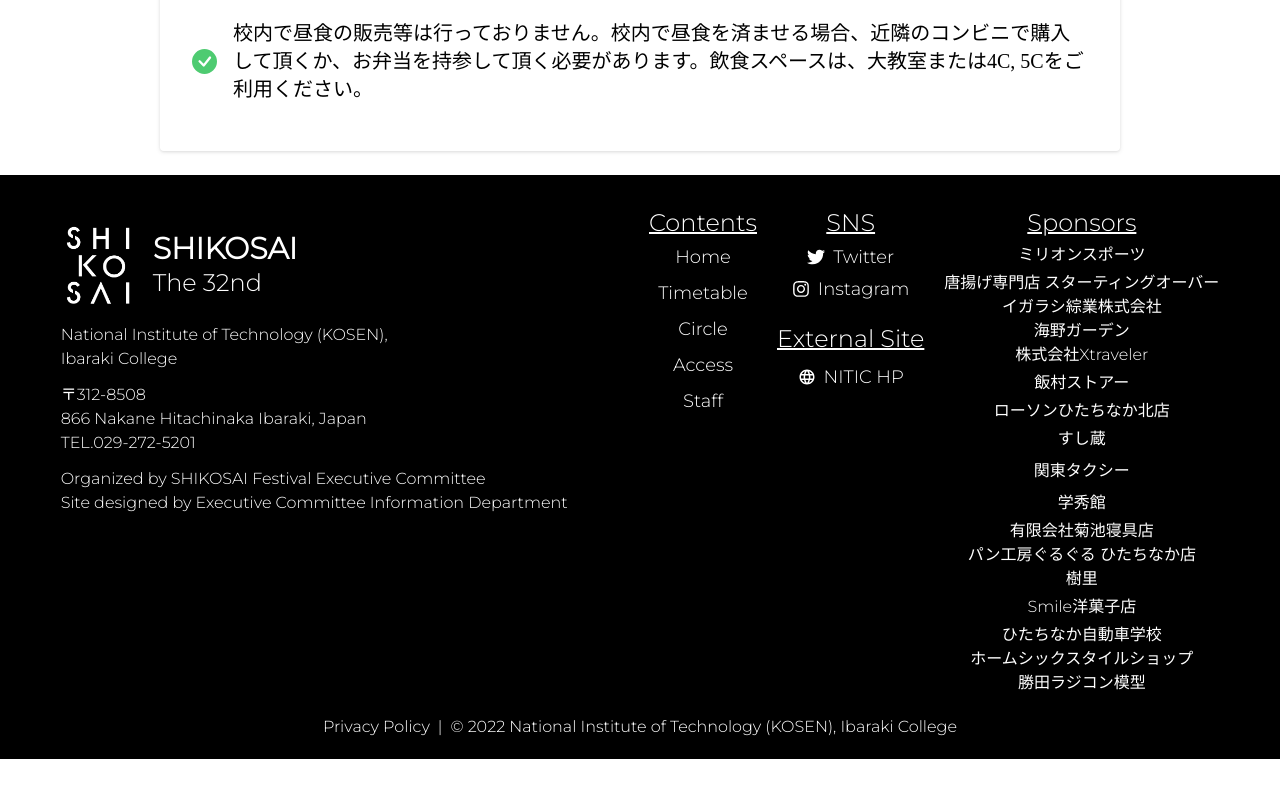
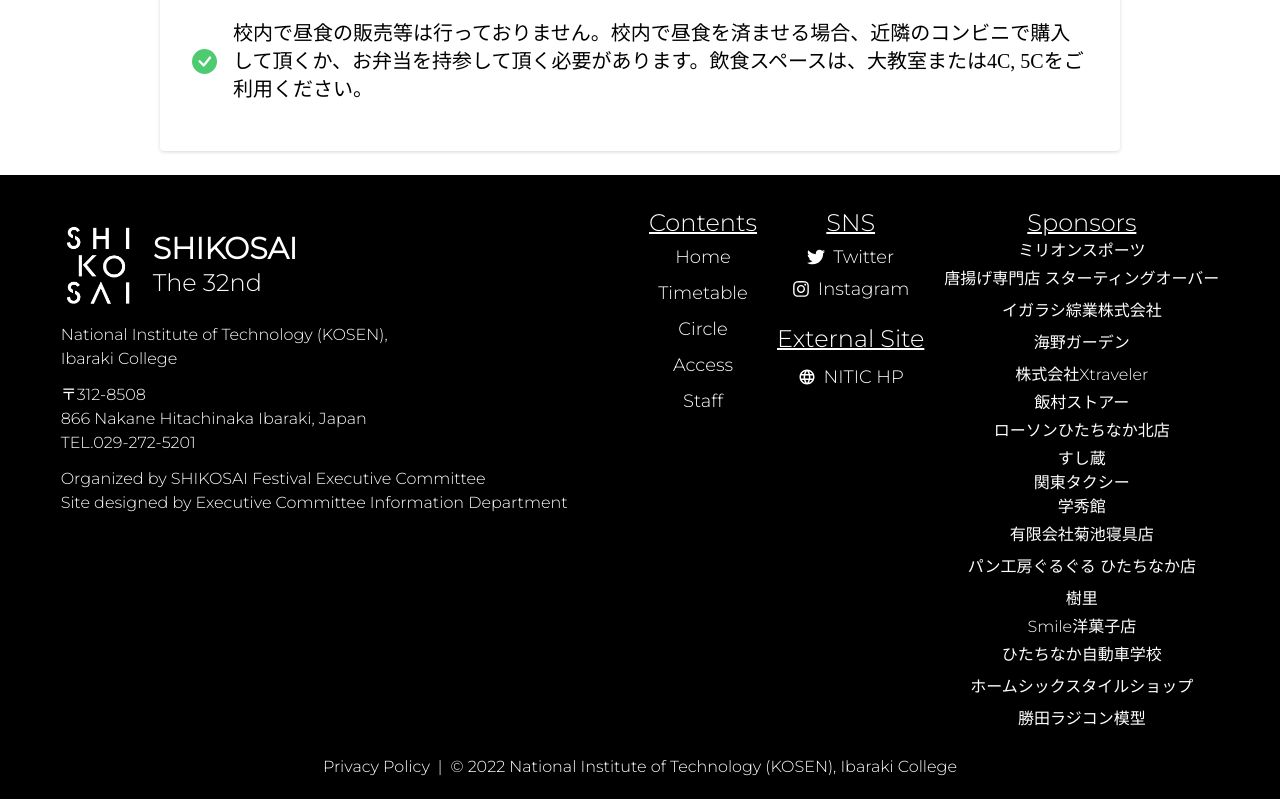
Before and after one commit to shikosai32/shikosai.net, a Next.js app: page / in a window 1280 px wide. Shown: the part 2713-3512 px from the top of the page. Before the commit the page ends 3472 px from the top, so only its background shows below. Built offline with nearby package versions, Linux system fonts and the light colour scheme; no server answers; a web font is replaced by a local one.

Commit message:
🐛 (Fix): sponsor component

```diff
--- a/src/components/Layout/footer/Sponsor.tsx
+++ b/src/components/Layout/footer/Sponsor.tsx
@@ -8,13 +8,13 @@ const Sponsor: FC = () => (
     <div className="flex flex-col items-center justify-center">
       {sponsorData.map((v) =>
         v.link ? (
-          <p>{v.name}</p>
-        ) : (
           <Link href={v.link ?? ""}>
             <a className="py-1" target="_blank" rel="noopener noreferrer">
               {v.name}
             </a>
           </Link>
+        ) : (
+          <p>{v.name}</p>
         ),
       )}
     </div>
```
